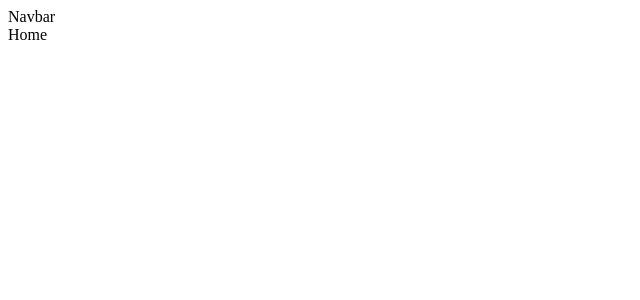
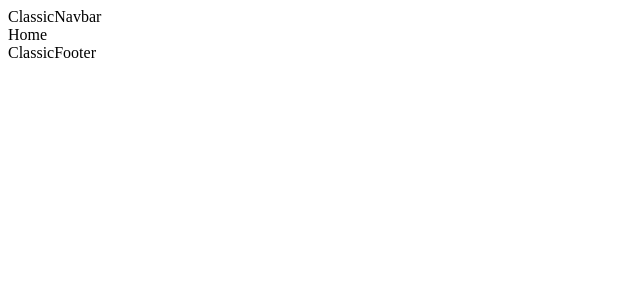
Before and after one commit to AlexandreMonchein/Webtrine, a React (Create React App) app: page / in a window 1280 px wide. Shown: the top 300 px of the page, without its empty margins (0-640 px from the left). Built offline with nearby package versions, Linux system fonts and the light colour scheme.

Commit message:
ready to start

```diff
--- a/src/App.js
+++ b/src/App.js
@@ -1,18 +1,20 @@
 import React from "react";
 import { Home } from "./components/home/home.component.tsx";
 import { Error } from "./components/error/error.component.tsx";
-import { Navbar } from "./components/navbar/navbar.component.tsx";
+import { ClassicNavbar } from "./components/navbars/classicNavbar.component.tsx";
+import { ClassicFooter } from "./components/footers/classicFooter.component.tsx";
 
 import { BrowserRouter as Router, Routes, Route } from "react-router-dom";
 
 function App() {
   return (
     <Router>
-      <Navbar />
+      <ClassicNavbar />
       <Routes>
         <Route exact path="/" element={<Home />} />
         <Route exact path="/*" element={<Error />} />
       </Routes>
+      <ClassicFooter />
     </Router>
   );
 }
--- /dev/null
+++ b/src/components/footers/classicFooter.component.tsx
@@ -0,0 +1,7 @@
+import React from "react";
+
+export const ClassicFooter = () => {
+    console.warn('>>> ClassicFooter');
+
+    return <div>ClassicFooter</div>
+};
--- a/src/components/navbar/navbar.component.tsx
+++ /dev/null
@@ -1,7 +0,0 @@
-import React from "react";
-
-export const Navbar = () => {
-    console.warn('>>> navbar');
-
-    return <div>Navbar</div>
-};
--- /dev/null
+++ b/src/components/navbars/classicNavbar.component.tsx
@@ -0,0 +1,7 @@
+import React from "react";
+
+export const ClassicNavbar = () => {
+    console.warn('>>> ClassicNavbar');
+
+    return <div>ClassicNavbar</div>
+};
```
Also changed, not shown: src/components/navbars/backgroundNavbar.component.tsx (added, +7 -0 lines), 1 other file (tests, documents, lock files or other folders).
